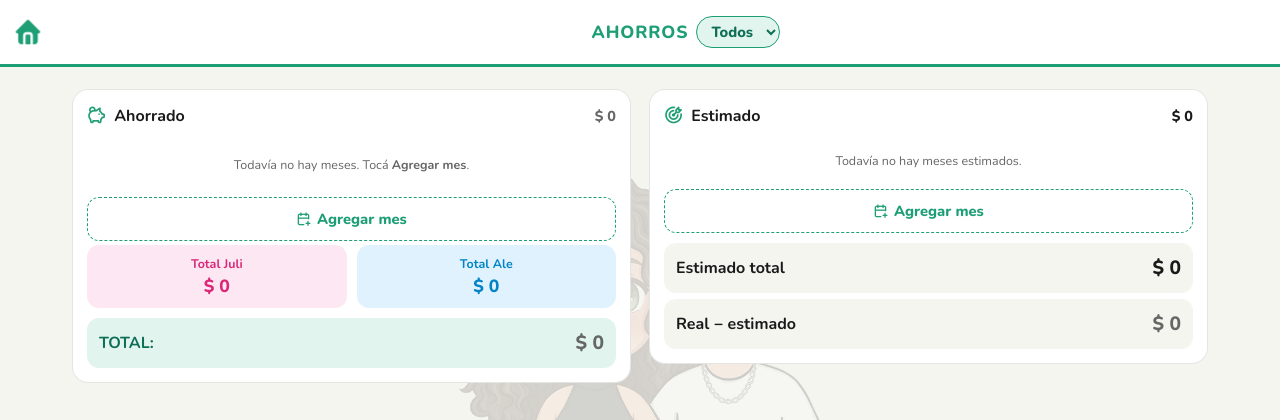
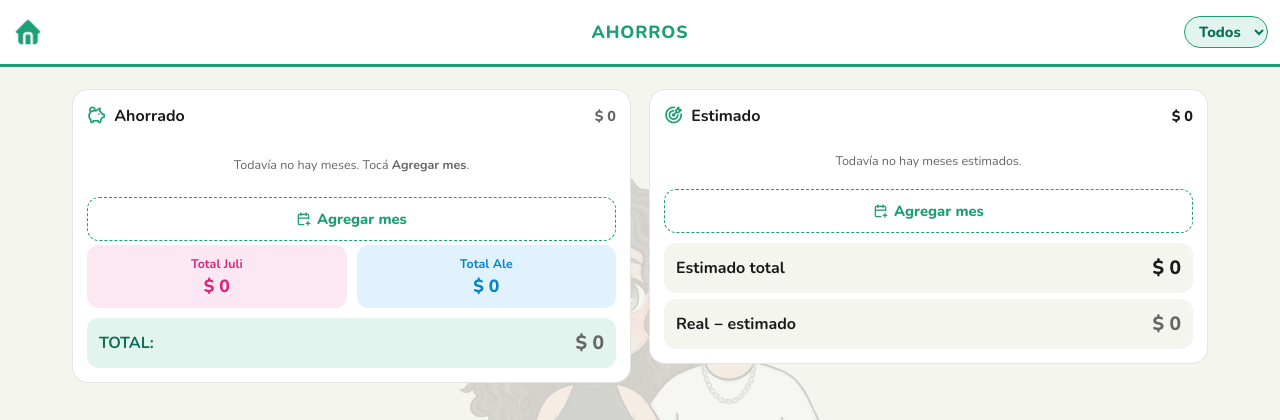
Before and after one commit to alebarba2440/inventario-casa, a PHP site: page /ahorros.html in a window 1280 px wide. Shown: the top 420 px of the page. Run offline with PHP 8.4, Linux system fonts and the light colour scheme; some libraries are stand-ins or nearby versions.

Commit message:
Ahorros: selector de año contra el borde derecho del header
Co-Authored-By: Claude Opus 5.5 <noreply@anthropic.com>
Claude-Session: https://claude.ai/code/session_01RvcAd7D3Dv6yp8bupZXF6D

```diff
--- a/comun.css
+++ b/comun.css
@@ -17,9 +17,9 @@
   padding:calc(env(safe-area-inset-top,0px) + 12px) 56px 12px !important}
 .top .home-link,.top-header .home-link{position:absolute;left:8px;top:calc(env(safe-area-inset-top,0px) + 12px)}
 .top h1{flex:0 0 auto !important;text-align:center;margin:0}
-/* en Ahorros el título queda centrado y el selector de año va pegado a su derecha */
-.tcenter{position:relative;display:inline-block}
-.tcenter .year{position:absolute;left:calc(100% + 8px);top:50%;transform:translateY(-50%)}
+/* en Ahorros el título queda centrado y el selector de año va contra el borde derecho (a la altura de la casita) */
+.tcenter{display:inline-block}
+.tcenter .year{position:absolute;right:12px;top:calc(env(safe-area-inset-top,0px) + 32px);transform:translateY(-50%)}
 
 /* El estado de sincronización no se muestra (se puede revisar en Ajustes del inicio) */
 .sync,#syncDot,#syncLabel{display:none !important}
```
